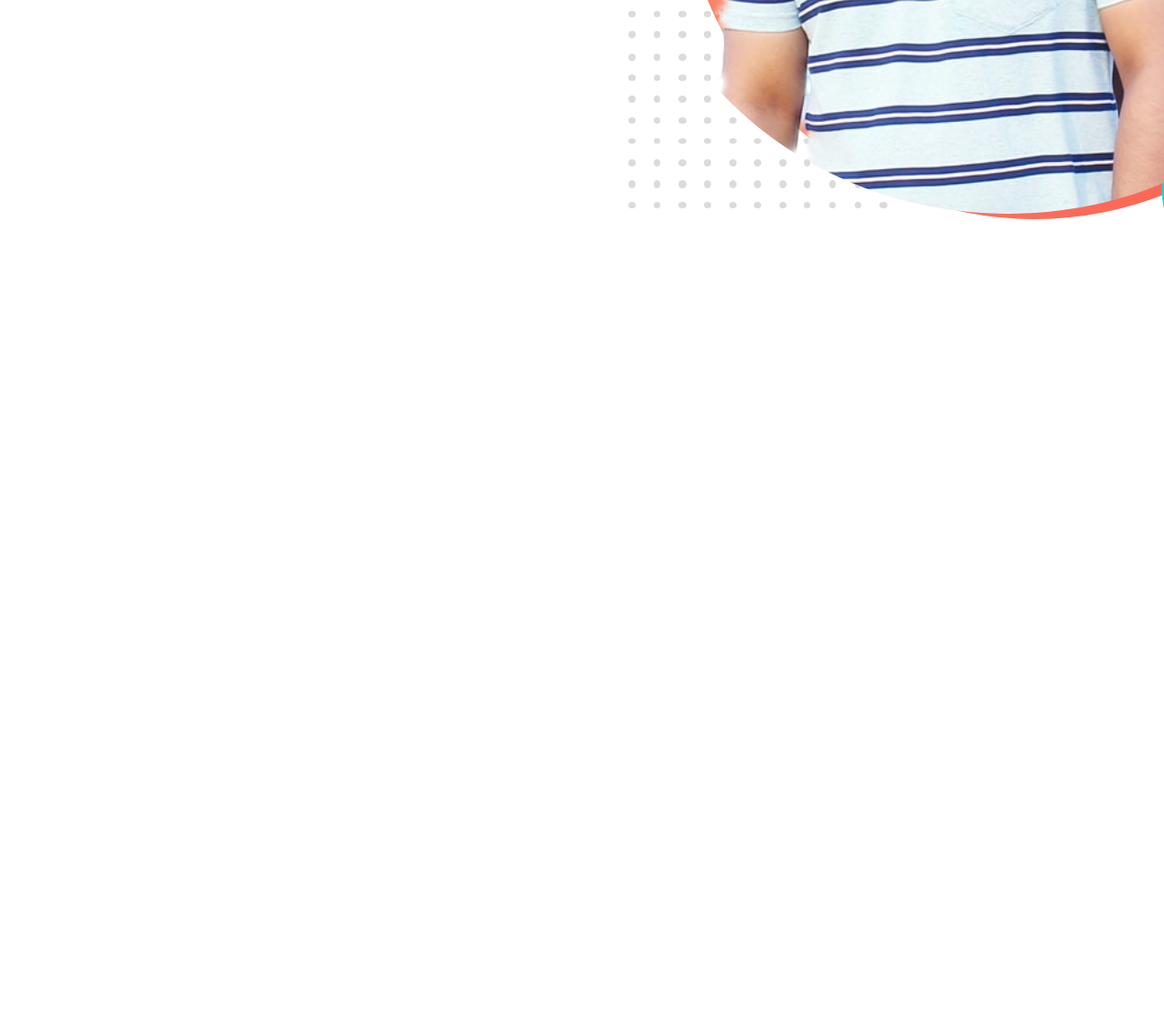
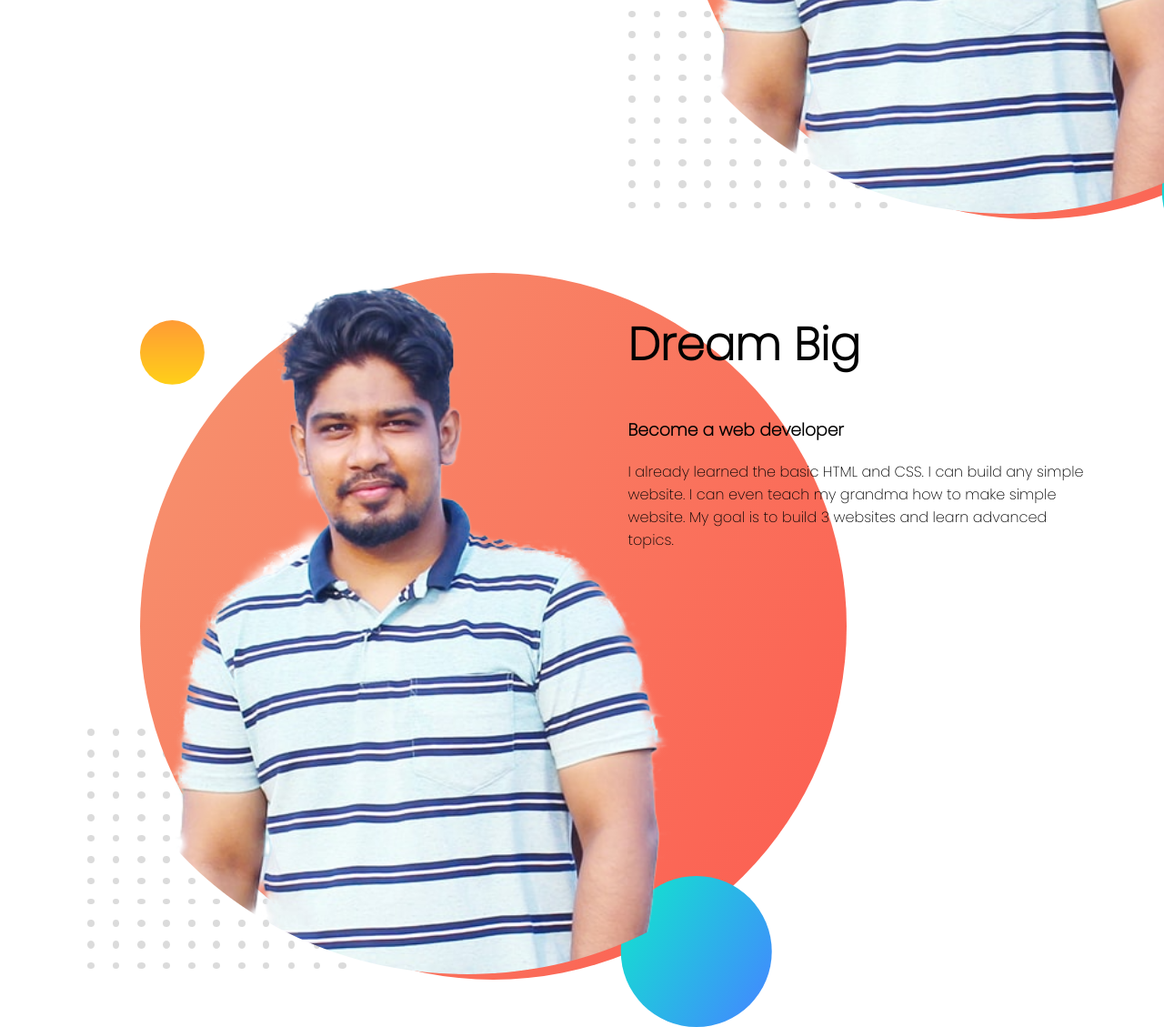
Before and after one commit to SadmanSami/web-portfolio, a plain HTML site: page index.html in a window 1280 px wide. Shown: the part 544-1673 px from the top of the page at 91% size. Before the commit the page ends 844 px from the top, so only its background shows below. Drawn offline with Linux system fonts and the light colour scheme.

Commit message:
something more added

```diff
--- a/index.html
+++ b/index.html
@@ -19,6 +19,18 @@
             <img src="Images/my-bg.png" alt="">
         </div>
    </section>
+   <section>
+    <div class="halfWidth">
+        <img src="Images/my-bg.png" alt="">
+    </div>
+    <div class="halfWidth">
+        <h1><b>Dream Big</b></h1>
+
+        <h3><b>Become a web developer</b></h3>
+        <p>I already learned the basic HTML and CSS. I can build any simple website. I can even teach my grandma how to make simple website. My goal is to build 3 websites and learn advanced topics.</p>
+    </div>
+
+</section>
 
 </body>
 </html>
```
